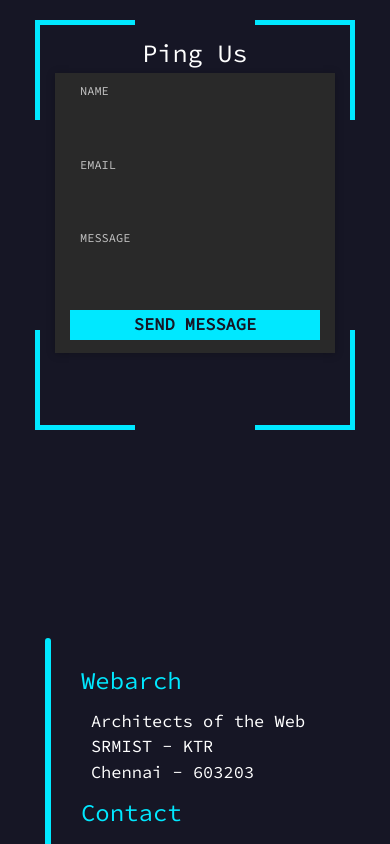
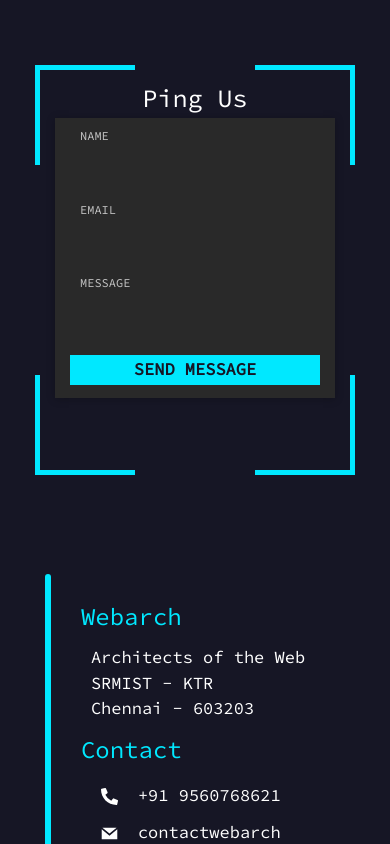
Before and after one commit to pranjay-poddar/webarchsite2021, a React (Create React App) app: page /contact in a window 390 px wide. Shown: the top 844 px of the page. Built offline with nearby package versions, Linux system fonts and the light colour scheme.

Commit message:
final commit

```diff
--- a/src/containers/Contact-Us/ContactUs.css
+++ b/src/containers/Contact-Us/ContactUs.css
@@ -177,10 +177,10 @@ label{
 }
 
 .contact-us .contact .contact-form-layout .contact-form-border{
-    max-height: 440px;
-    height: 66vh;
+    max-height: 430px;
+    height: 65vh;
     width: 65vh;
-    max-width: 850px;
+    max-width: 420px;
     padding: 15px 20px;
     position: relative;
     display: flex;
@@ -226,14 +226,14 @@ label{
     bottom: 0;
   }
 
- @media (max-width: 480px){
+  @media (max-width: 768px){
 
     .contact-us .contact .contact-height{
-        height: 80vh;
+        height: 62vh;
     }
 
     .contact-us .contact .contact-height-1{
-        height: 60vh;
+        height: 65vh;
         max-height: 450px;
     }
 
@@ -259,8 +259,49 @@ label{
         min-height: 380px;
         height: 52vh;
         width: 65vh;
-        max-width: 850px;
+        max-width: 380px;
         padding: 15px 20px;
         margin: 10px;
+        margin-top: 100px;
+    }
+  }
+
+ @media (max-width: 480px){
+
+    .contact-us .contact .contact-height{
+        height: 65vh;
+    }
+
+    .contact-us .contact .contact-height-1{
+        height: 55vh;
+        max-height: 450px;
+    }
+
+    .contact .contact-form-layout .contact-form-content{
+        width: 280px;
+        height: 280px;
+    }
+
+    input[type=text], input[type=email],textarea{
+        width: 240px;
+    }
+
+    #submit-btn{
+        top: 2px;
+    }
+
+    label{
+        padding-left: 15px;
+    }
+
+    .contact-us .contact .contact-form-layout .contact-form-border{
+        max-height: 410px;
+        min-height: 380px;
+        height: 52vh;
+        width: 65vh;
+        max-width: 380px;
+        padding: 15px 20px;
+        margin: 10px;
+        margin-top: 100px;
     }
  }
```
